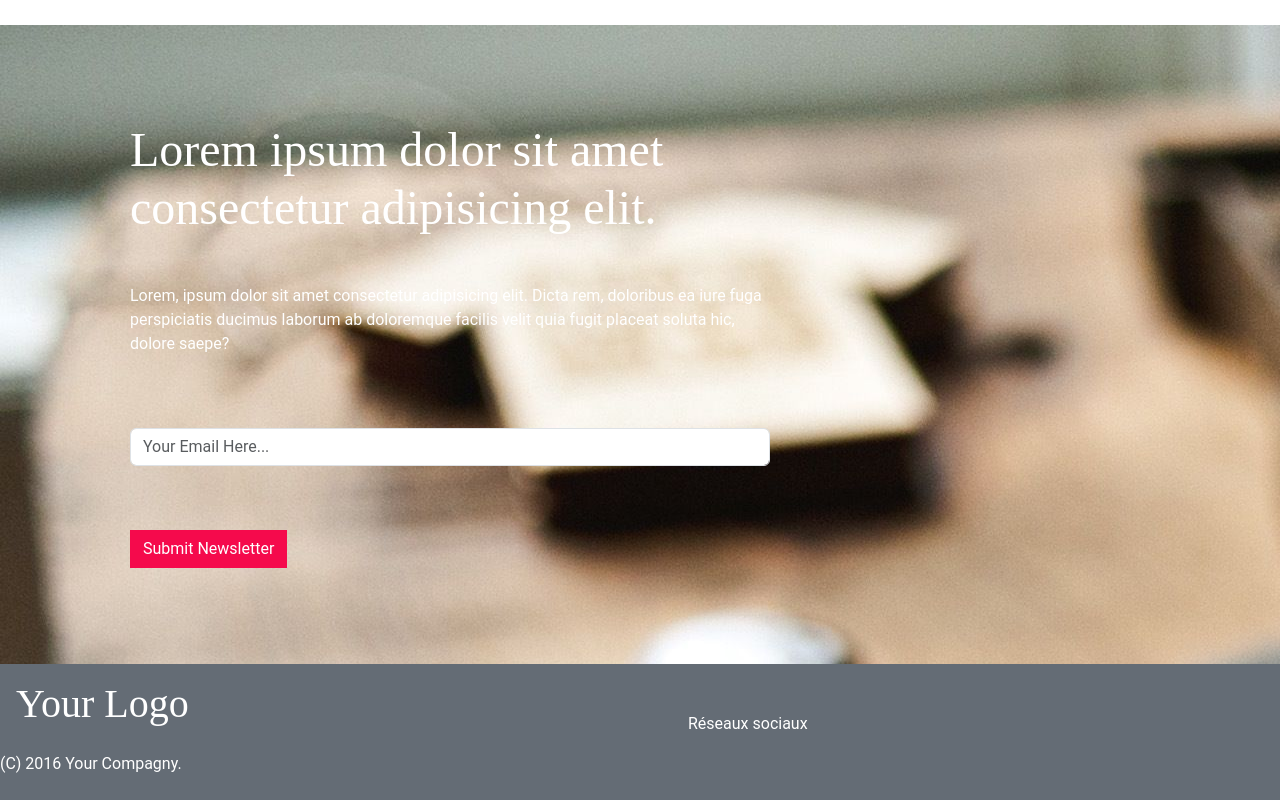
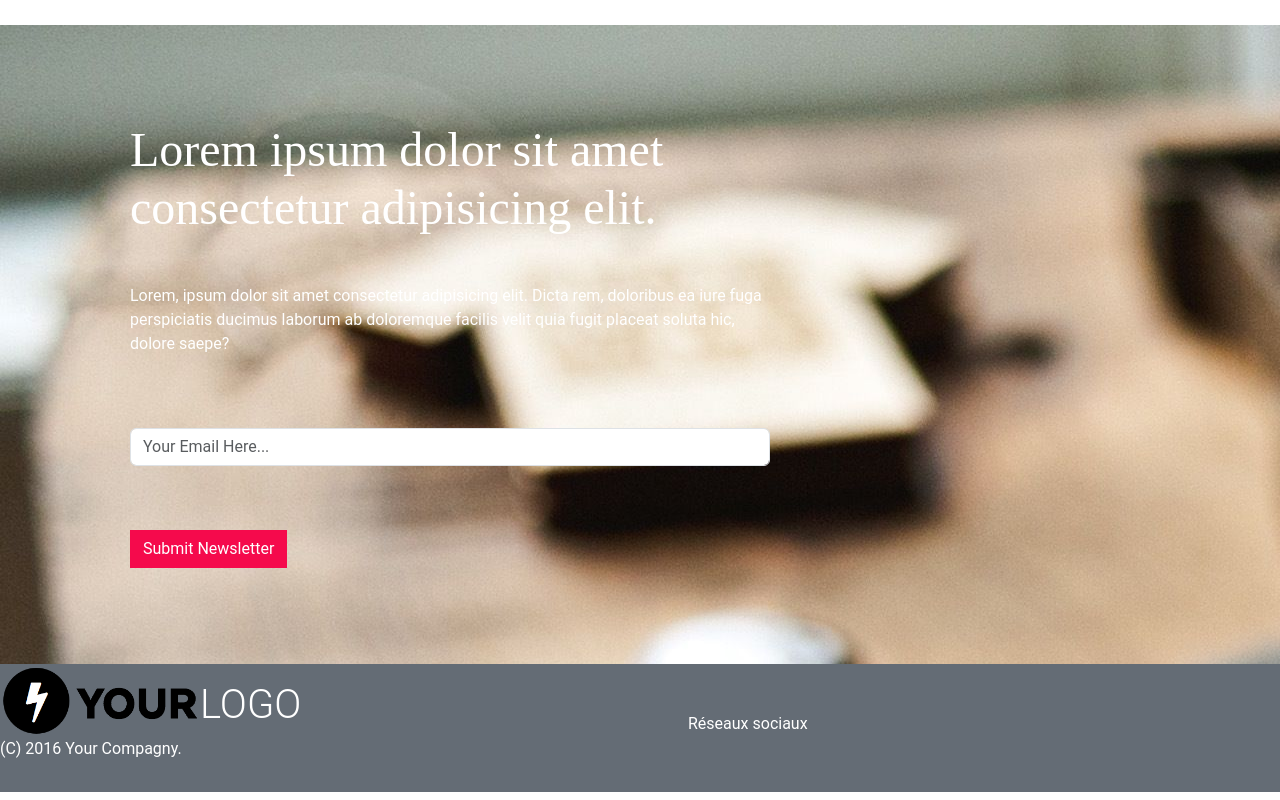
Before and after one commit to RomainRon/mountain, a plain HTML site: page index.html in a window 1280 px wide. Shown: the part 4410-5210 px from the top of the page. Drawn offline with nearby package versions, Linux system fonts and the light colour scheme; a script that the page names is missing.

Commit message:
add Logo

```diff
--- a/index.html
+++ b/index.html
@@ -284,7 +284,10 @@
 
         <div class="col-12 col-md-12 col-xl-4">
 
-            <h2 class="p-3">Your Logo</h2>
+            <a class="navbar-brand d-flex align-items-center" href="#">
+                <img src="./images/your_logo.png" width="200px" alt="" srcset="">
+                <span class="h1 mt-3 text-uppercase fw-light">Logo</span>
+            </a>
             <p>
                 (C) 2016 Your Compagny.
             </p>
```
